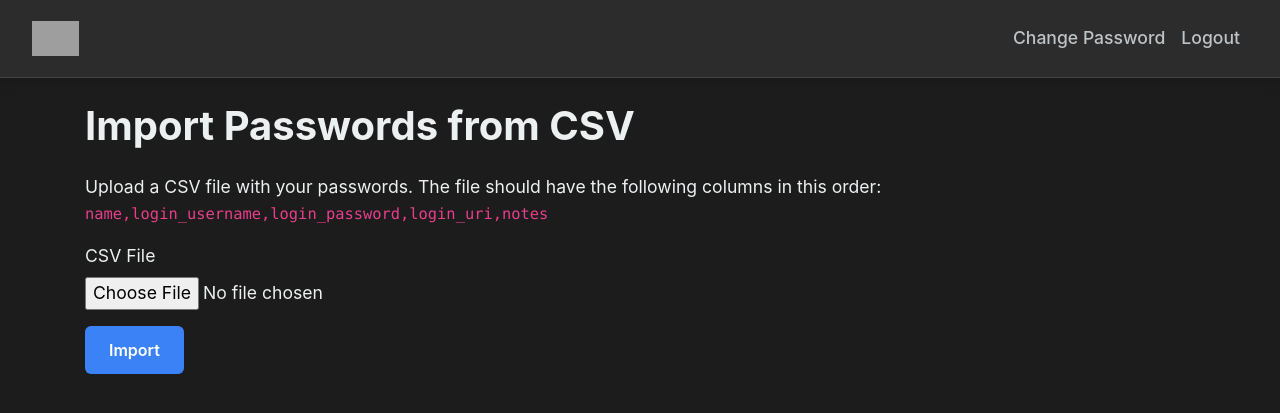
After one commit to CyberPanther232/saltvault, a Flask app: page /import in a window 1280 px wide. The commit adds this page. Shown: the top 413 px of the page. Run offline with Flask 3, Linux system fonts and the light colour scheme; a user stored in the database is signed in; data comes from the database, SQL or seed files in the repository; some libraries are stand-ins or nearby versions; grey boxes are pictures that could not be loaded.

Commit message:
On branch master Your branch is up to date with 'origin/master'.
Changes to be committed:
	modified:   app/routes.py
	modified:   app/static/css/style.css
	new file:   app/templates/import.html
	modified:   app/templates/index.html
	modified:   app/templates/login.html
	modified:   app/templates/register.html

```diff
--- a/app/routes.py
+++ b/app/routes.py
@@ -562,3 +562,53 @@ def export_passwords():
         mimetype="text/csv",
         headers={"Content-Disposition": "attachment;filename=saltvault_export.csv"}
     )
+
+@main.route('/import', methods=['GET', 'POST'])
+@login_required
+def import_passwords():
+    if request.method == 'GET':
+        log_event('ACCESS_IMPORT_PAGE', f'User {current_user.username} accessed import page', severity='INFO')
+        return render_template('import.html')
+
+    # POST: handle CSV upload (basic placeholder)
+    file = request.files.get('file')
+    if not file or file.filename == '':
+        flash('No file selected.', 'warning')
+        log_event('IMPORT_NO_FILE', f'User {current_user.username} submitted import without file', severity='WARNING')
+        return redirect(url_for('main.import_passwords'))
+
+    try:
+        key = get_key()
+        if not key:
+            return redirect(url_for('main.logout'))
+
+        stream = io.StringIO(file.stream.read().decode('utf-8'))
+        reader = csv.DictReader(stream)
+        db = get_db()
+
+        for row in reader:
+            title = row.get('name', '')
+            login_username = row.get('login_username', '')
+            login_password = row.get('login_password', '')
+            login_uri = row.get('login_uri', '')
+            notes = row.get('notes', '')
+
+            enc_title = encrypt_data(key, title).hex()
+            enc_username = encrypt_data(key, login_username).hex()
+            enc_password = encrypt_data(key, login_password).hex()
+            enc_email = encrypt_data(key, login_uri).hex()
+            enc_notes = encrypt_data(key, notes).hex() if notes else None
+
+            db.execute(
+                'INSERT INTO passwords (user_id, title, username, password, email, notes) VALUES (?, ?, ?, ?, ?, ?)',
+                (current_user.id, enc_title, enc_username, enc_password, enc_email, enc_notes)
+            )
+
+        db.commit()
+        flash('Passwords imported successfully.', 'success')
+        log_event('PASSWORDS_IMPORTED', f'User {current_user.username} imported passwords from CSV', severity='INFO')
+        return redirect(url_for('main.index_route'))
+    except Exception as e:
+        log_event('IMPORT_ERROR', f'Error importing passwords for user {current_user.username}: {e}', severity='ERROR')
+        flash(f'Error importing passwords: {e}', 'danger')
+        return redirect(url_for('main.import_passwords'))
--- /dev/null
+++ b/app/templates/import.html
@@ -0,0 +1,18 @@
+{% extends "base.html" %}
+
+{% block title %}Import Passwords{% endblock %}
+
+{% block content %}
+    <h2>Import Passwords from CSV</h2>
+    <p>
+        Upload a CSV file with your passwords. The file should have the following columns in this order:
+        <code>name,login_username,login_password,login_uri,notes</code>
+    </p>
+    <form method="POST" action="{{ url_for('main.import_passwords') }}" enctype="multipart/form-data">
+        <div class="form-group">
+            <label for="csv_file">CSV File</label>
+            <input type="file" class="form-control-file" id="csv_file" name="csv_file" accept=".csv" required>
+        </div>
+        <button type="submit" class="btn btn-primary">Import</button>
+    </form>
+{% endblock %}
--- a/app/templates/index.html
+++ b/app/templates/index.html
@@ -12,6 +12,7 @@
 
         <a href="{{ url_for('main.add_password') }}" class="btn btn-primary mb-3">Add Password</a>
         <a href="{{ url_for('main.export_passwords') }}" class="btn btn-secondary mb-3">Export to CSV</a>
+        <a href="{{ url_for('main.import_passwords') }}" class="btn btn-info mb-3">Import from CSV</a>
 
         <table class="table">
             <thead>
--- a/app/templates/login.html
+++ b/app/templates/login.html
@@ -3,6 +3,9 @@
 {% block title %}SaltVault - Login{% endblock %}
 
 {% block content %}
+<div class="login-wrapper">
+    <h1 class="app-title">SaltVault</h1>
+    <img src="{{ url_for('static', filename='images/salt_vault_icon.png') }}" alt="SaltVault Logo" class="login-logo-img">
     <div class="auth-container">
         <h2>Login</h2>
         <form method="post">
@@ -20,4 +23,5 @@
             Don't have an account? <a href="{{ url_for('main.register') }}">Register here</a>.
         </p>
     </div>
+</div>
 {% endblock %}
--- a/app/templates/register.html
+++ b/app/templates/register.html
@@ -3,6 +3,9 @@
 {% block title %}SaltVault - Register{% endblock %}
 
 {% block content %}
+<div class="login-wrapper">
+    <h1 class="app-title">SaltVault</h1>
+    <img src="{{ url_for('static', filename='images/logo.svg') }}" alt="SaltVault Logo" class="login-logo-img">
     <div class="auth-container">
         <h2>Register New User</h2>
         <form method="POST" action="{{ url_for('main.register') }}">
@@ -22,4 +25,5 @@
             <a href="{{ url_for('main.login') }}" class="btn btn-secondary">Back to Login</a>
         </form>
     </div>
+</div>
 {% endblock %}
```
Also changed, not shown: app/static/css/style.css (+23 -4 lines). Lines whose indentation alone changed are shown as unchanged.
